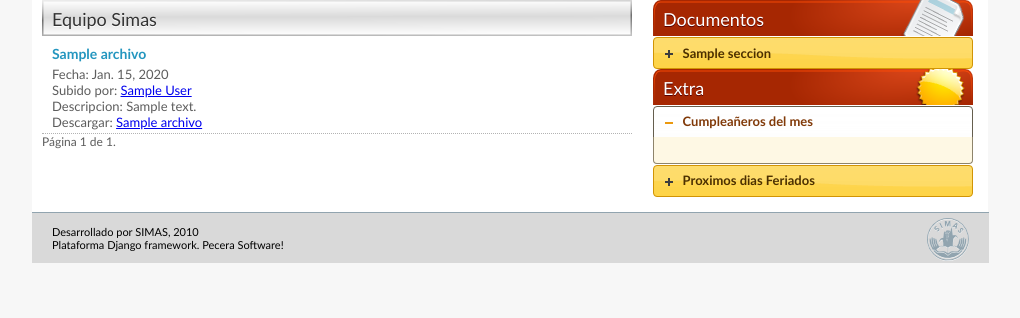
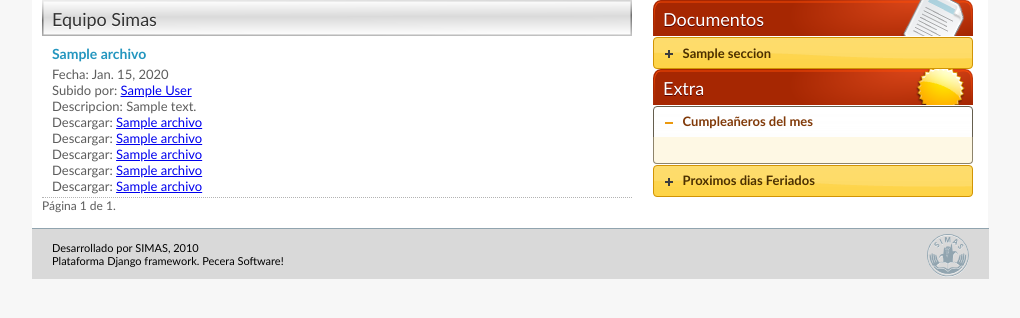
Before and after one commit to fitoria/django-simas, a Django app: page /documentos/sample/ in a window 1280 px wide. Shown: the part 138-456 px from the top of the page, without its empty margins (128-1148 px from the left). Run offline with Django 3.2, Linux system fonts and the light colour scheme; tables that the repository leaves empty hold one stand-in row (values such as "Sample post"); parts of the project's set-up code (start-up, migrations or seed data) failed here and were passed over.

Commit message:
añadiendo al modelo archivos 4 adjunto mas

```diff
--- a/simas/pagina/models.py
+++ b/simas/pagina/models.py
@@ -98,6 +98,10 @@ class Archivo(models.Model):
     fecha = models.DateField()
     descripcion = models.TextField(blank = True, null = True)
     adjunto = models.FileField(upload_to = 'attachments/documentos')
+    adjunto1 = models.FileField(upload_to = 'attachments/documentos',blank = True, null = True)
+    adjunto2 = models.FileField(upload_to = 'attachments/documentos',blank = True, null = True)
+    adjunto3 = models.FileField(upload_to = 'attachments/documentos',blank = True, null = True)
+    adjunto4 = models.FileField(upload_to = 'attachments/documentos',blank = True, null = True)
     subseccion = models.ForeignKey(Subseccion)
     usuario = models.ForeignKey(UserProfile)
 
--- a/simas/templates/pagina/documentos.html
+++ b/simas/templates/pagina/documentos.html
@@ -11,7 +11,21 @@
                 Fecha: {{documento.fecha}}<br/>
                 Subido por: <a href="/perfiles/{{documento.usuario.user.username}}/">{{documento.usuario.user.first_name}} {{documento.usuario.user.last_name}}</a><br/>
                 Descripcion: {{documento.descripcion|safe}}<br/>
-                Descargar: <a href="{{documento.get_download_url}}">{{documento.titulo}}</a><br/>
+                {% if documento.adjunto %}
+                Descargar: <a href="{{MEDIA_URL}}{{documento.adjunto}}">{{documento.titulo}}</a><br/>
+                {% endif %}
+                {% if documento.adjunto1 %}
+                Descargar: <a href="{{MEDIA_URL}}{{documento.adjunto1}}">{{documento.titulo}}</a><br/>
+                {% endif %}
+                {% if documento.adjunto2 %}
+                Descargar: <a href="{{MEDIA_URL}}{{documento.adjunto2}}">{{documento.titulo}}</a><br/>
+                {% endif %}
+                {% if documento.adjunto3 %}
+                Descargar: <a href="{{MEDIA_URL}}{{documento.adjunto3}}">{{documento.titulo}}</a><br/>
+                {% endif %}
+                {% if documento.adjunto4 %}
+                Descargar: <a href="{{MEDIA_URL}}{{documento.adjunto4}}">{{documento.titulo}}</a><br/>
+                {% endif %}
                 </p>
             </div>
         {%endfor%}
```
